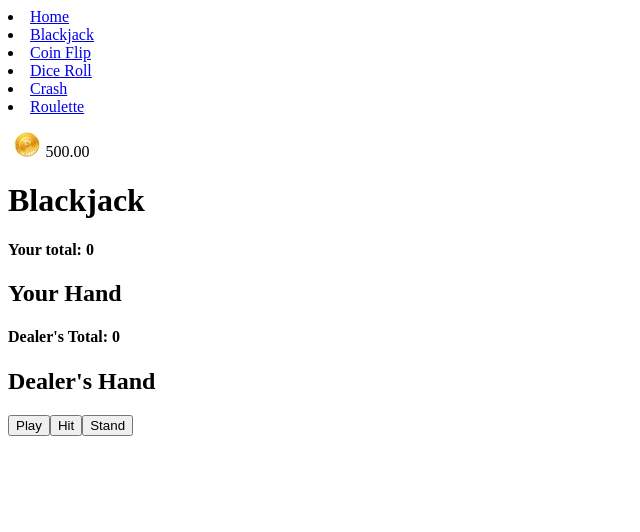
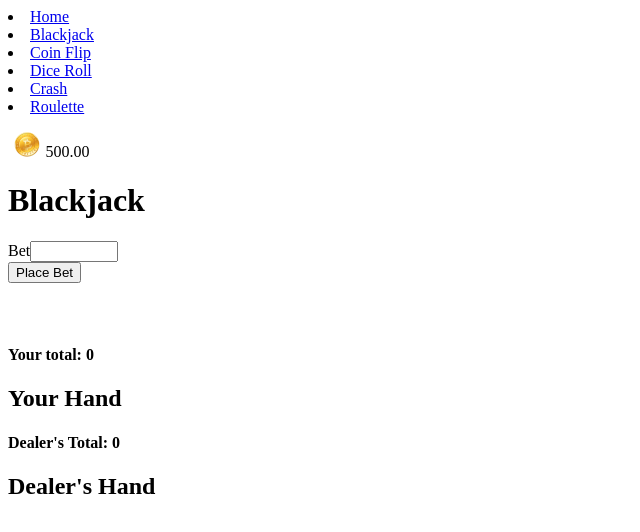
Before and after one commit to JeremyPersing/casino, a React (Create React App) app: page /blackjack in a window 1280 px wide. Shown: the top 532 px of the page, without its empty margins (0-640 px from the left). Built offline with nearby package versions, Linux system fonts and the light colour scheme.

Commit message:
Added betting system to the rest of the games

```diff
--- a/src/components/Blackjack.js
+++ b/src/components/Blackjack.js
@@ -8,9 +8,27 @@ const Blackjack = (props) => {
     const suits = ['C', 'D', 'H', 'S']; // Array for the suits of cards
     const tens = ['10', 'J', 'Q', 'K']; // Array for cards that hold a value of 10
 
-    const play = () => {
+    const play = (event) => {
+        // Doesn't reload page
+        event.preventDefault();
+        document.getElementById('playBlackjack').style = 'visibility: visible';
+        document.getElementById('betButton').style = 'visibility: hidden';
+
+        // Deduct the amount of coins wagered from the total amount of coins
+        let currCoins = props.coins - props.wager;
+        props.setCoins(currCoins);
+    }
+
+    const handleWagerChange = (event) => {
+        props.setWager(event.target.value);
+    }
+
+    const playBlackJack = () => {
         let playButton = document.getElementById('playBlackjack');
-        playButton.style = 'visibility: hidden'  // Remove the play button
+        // Remove the play button
+        playButton.style = 'visibility: hidden'
+        // Display the Hit and Stand Buttons
+        document.getElementById('hitAndStand').style = 'visibility: visible';
         initialDeal();
     }
 
@@ -71,8 +89,7 @@ const Blackjack = (props) => {
             }
             else if (total > 21) {
                 setTimeout(() => {
-                    alert('You bust');
-                    playAgain();
+                    setTimeout(() => {playAgain()}, 1000);
                 }, 100);
             }
         }, 100)
@@ -80,7 +97,6 @@ const Blackjack = (props) => {
 
     // Function that ends the game and reveals the dealer's total
     const stand = () => {
-        console.log('In stand: ' + userTotal)
         dealerTotal(userTotal); // Determine the dealer's total
     }
 
@@ -131,38 +147,30 @@ const Blackjack = (props) => {
     }
 
     const compareTotals = (playerTotal, dealerTotal) => {
-        console.log('User Total: ' + playerTotal);
-        console.log('Comp Total: ' + dealerTotal);
         // The user has 21 and the dealer does not
         if (playerTotal === 21 && dealerTotal !== 21) {
-            alert('You won user has 21 and the dealer does not');
+            props.setCoins(props.coins + (props.wager * 2.5));
         }
         // Both the user and dealer have the same total
         else if (playerTotal === dealerTotal) {
-            alert('Tie');
-        }
-        // The user busted
-        else if (playerTotal > 21) {
-            alert('You lost user busted');
+            // Need to multiply by 1 otherwise js will read wager as a string and concatenate both
+            props.setCoins(props.coins + (props.wager * 1));
         }
         // The user has a total under 21 and a higher total than the dealer
         else if (playerTotal < 21 && playerTotal > dealerTotal) {
-            alert('You won user has a total under 21 and a higher total than the dealer');
-        }
-        // The user has a total under 21 and a lower total than the dealer
-        else if (dealerTotal <= 21 && playerTotal < dealerTotal) {
-            alert('You Lost user has a total under 21 and a lower total than the dealer');
+            props.setCoins(props.coins + (props.wager * 2));
         }
         // The user did not bust but the dealer did
         else if (playerTotal < 21 && dealerTotal > 21) {
-            alert('You won user did not bust but the dealer did');
+            props.setCoins(props.coins + (props.wager * 2));
         }
-        playAgain();
+        setTimeout(() => {playAgain()}, 2000);
     }
 
     const playAgain = () => {
-        let button = document.getElementById('playBlackjack');
-        button.style = 'visibility: visible';
+        document.getElementById('betButton').style = 'visibility: visible';
+        document.getElementById('buttonsDiv').style = 'visibility: hidden';
+        document.getElementById('hitAndStand').style = 'visibility: hidden';
         setUserTotal(0);  // Set user total to 0 for replays
         setCompTotal(0);  // Set comp total to 0 for replays
         setUserCardArr([]); // set users card to empty for replays
@@ -175,9 +183,7 @@ const Blackjack = (props) => {
 
         // Get the suit of the card
         let random = Math.floor(Math.random() * 4);
-        console.log(random);
         let cardSuit = suits[random];
-        console.log(cardSuit);
 
         // If num is ten it can be 10, J, Q, or K
         if (num === 10) {
@@ -192,7 +198,6 @@ const Blackjack = (props) => {
     const removeCards = () => {
         let playerCardDiv = document.getElementById('playerCards');
         while (playerCardDiv.childNodes.length > 0) {
-            console.log('childNodes.length: ' + playerCardDiv.childNodes.length);
             let currChildElement = playerCardDiv.childNodes[playerCardDiv.childNodes.length - 1];
             playerCardDiv.removeChild(currChildElement);
         }
@@ -203,9 +208,24 @@ const Blackjack = (props) => {
         }
     }
 
+
     return (
         <div>
             <h1>Blackjack</h1>
+            <form onSubmit={play}>
+                <div>
+                    <label>Bet</label>
+                    <input type='number'step='.01' min={.01} max={props.coins} required onChange={handleWagerChange} id='wager'></input>
+                </div>
+                <input id='betButton' type='submit' value='Place Bet'></input>
+            </form>
+            <div id='buttonsDiv' style={{visibility: 'hidden'}}>
+                <button id='playBlackjack' onClick={playBlackJack}>Play</button>
+                <div id='hitAndStand' style={{visibility: 'hidden'}}>
+                    <button id='hitButton' onClick={hit}>Hit</button>
+                    <button id='stand' onClick={stand}>Stand</button>
+                </div>
+            </div>
             <div>
                 <h4>Your total: {userTotal}</h4>
                 <h2>Your Hand</h2>
@@ -217,10 +237,6 @@ const Blackjack = (props) => {
                 <div id='dealerCards'></div>
             </div>
 
-            <button id='playBlackjack' onClick={play}>Play</button>
-            <button id='hitButton' onClick={hit}>Hit</button>
-            <button id='stand' onClick={stand}>Stand</button>
-
         </div>
     )
 }
--- a/src/components/Coinflip.js
+++ b/src/components/Coinflip.js
@@ -10,11 +10,7 @@ const Coinflip = (props) => {
             let result = props.wager * 2;
 
             let endResult = props.coins + result;
-            console.log(endResult)
             props.setCoins(endResult);
-        }
-        else {
-            console.log('Better luck next time')
         }
     }
 
@@ -24,7 +20,6 @@ const Coinflip = (props) => {
         let doc = document.getElementById('outcome');
         // Generate a random number between 0 and 1
         let random = Math.floor(Math.random() * 2);
-        console.log(random)
         // If the random number is 0 display heads
         if (random === 0) {
             doc.innerHTML = `<img src=${process.env.PUBLIC_URL + '/images/Coins/heads.png'} class='animate-coin' height='200px' alt='heads'></img>`;
@@ -44,16 +39,10 @@ const Coinflip = (props) => {
         // Deduct the amount of coins wagered from the total amount of coins
         let currCoins = props.coins - props.wager;
 
-        // Only all the user to play if they have enough coins
-        if (currCoins >= 0) {
-            document.getElementById('betButton').style = 'visibility: hidden';
-            props.setCoins(currCoins);
-            // Change the buttons to visible
-            document.getElementById('buttonsDiv').style = 'visibility: visible';
-        }
-        else {
-            alert('You need some more coins')
-        }
+        document.getElementById('betButton').style = 'visibility: hidden';
+        props.setCoins(currCoins);
+        // Change the buttons to visible
+        document.getElementById('buttonsDiv').style = 'visibility: visible';
     }
 
     const handleWagerChange = (event) => {
--- a/src/components/Crash.js
+++ b/src/components/Crash.js
@@ -39,18 +39,15 @@ const Crash = (props) => {
         // Deduct the amount of coins wagered from the total amount of coins
         let currCoins = props.coins - props.wager;
 
-        // Only all the user to play if they have enough coins
-        if (currCoins >= 0) {
+
         props.setCoins(currCoins);
         // Gets a random number
         let random = createRandomNumbers();
         // Load the chart
         createChart(random);
         decideGame(userBet, random);
-        }
-        else {
-            alert('You cannot bet that many coins');
-        }
+
+
     }
 
     // Function that get's the user's bet from the input
@@ -70,7 +67,7 @@ const Crash = (props) => {
         randomMultiplier = Number(randomMultiplier);
         usersPick = Number(usersPick);
 
-        setRMultipler(randomMultiplier);
+        setRMultipler(parseFloat(randomMultiplier).toFixed(2));
         if (usersPick <= randomMultiplier) {
             let result = (props.coins - props.wager) + (props.wager * userBet);
             setTimeout(() => {props.setCoins(result)}, 2000);
@@ -124,7 +121,6 @@ const Crash = (props) => {
 
         chart.setTimeout(randomValue, 800)
 
-        console.log('Mult factor in create chart ' + multFactor);
         function randomValue() {
             hand.showValue(multFactor, 1000, am4core.ease.cubicOut);
         }
--- a/src/components/Dice.js
+++ b/src/components/Dice.js
@@ -13,6 +13,22 @@ class Dice extends Component {
         this.compareSingle = this.compareSingle.bind(this);
         this.rollDoneCallback = this.rollDoneCallback.bind(this);
         this.compareBroad = this.compareBroad.bind(this);
+        this.handleWagerChange = this.handleWagerChange.bind(this);
+        this.play = this.play.bind(this);
+    }
+
+    handleWagerChange(event) {
+        this.props.setWager(event.target.value);
+    }
+
+    play(event) {
+        event.preventDefault();
+        // Make play buttons visible and make bet button invisible
+        document.getElementById('buttonsDiv').style = 'visibility: visible';
+        document.getElementById('betButton').style = 'visibility: hidden';
+        // Deduct current bet from current amount of coins
+        let currCoins = this.props.coins - this.props.wager;
+        this.props.setCoins(currCoins);
     }
 
     // Rolls the dice
@@ -27,6 +43,9 @@ class Dice extends Component {
 
     // Compares when the player made a bet on a single number
     compareSingle(num) {
+        // Make play buttons invisible and make bet button visible
+        document.getElementById('buttonsDiv').style = 'visibility: hidden';
+        document.getElementById('betButton').style = 'visibility: visible';
         this.rollAll();
         // Set the timeout to allow for the rolledNum state to be set
         setTimeout(() => {this.determineOutcome1(this.state.rolledNum, num)}, 1000);
@@ -34,18 +53,17 @@ class Dice extends Component {
 
     // Determines the outcome on a single number bet
     determineOutcome1(rolledNum, guessedNum) {
-        console.log('Guessed: ' + guessedNum);
-        console.log('Rolled: ' + rolledNum);
         if (rolledNum === guessedNum) {
-            console.log('You Win, x6 profit')
-        }
-        else {
-            console.log('You lose');
+            this.props.setCoins(this.props.coins + (this.props.wager * 6))
         }
     }
 
     // Compares when the player made a 50/50 bet
     compareBroad(num) {
+        // Make play buttons invisible and make bet button visible
+        document.getElementById('buttonsDiv').style = 'visibility: hidden';
+        document.getElementById('betButton').style = 'visibility: visible';
+
         this.rollAll();
         // Set the timeout to allow for the rolledNum state to be set
         setTimeout(() => {this.determineOutcome2(this.state.rolledNum, num)}, 1000);
@@ -53,13 +71,8 @@ class Dice extends Component {
 
     // Determines the outcome on a 50/50 bet
     determineOutcome2(rolledNum, guessedNum) {
-        console.log("Rolled: " + rolledNum);
-        console.log('Guessed: ' + guessedNum);
         if ((rolledNum <= 3 && guessedNum === 3) || (rolledNum >= 4 && guessedNum === 4)) {
-            console.log('You win 2x')
-        }
-        else {
-            console.log("You lose");
+            this.props.setCoins(this.props.coins + (this.props.wager * 2))
         }
 
     }
@@ -79,6 +92,12 @@ class Dice extends Component {
               disableIndividual={true}
               rollTime={1}
             />
+            <form onSubmit={this.play}>
+                <label>Bet</label>
+                <input type='number' step='.01' min='.01' max={this.props.coins} onChange={this.handleWagerChange}></input>
+                <input id='betButton' type='submit' value='Place Bet'></input>
+            </form>
+            <div id='buttonsDiv' style={{visibility:'hidden'}}>
                 <button onClick={() => {this.compareSingle(1)}}>1</button>
                 <button onClick={() => {this.compareSingle(2)}}>2</button>
                 <button onClick={() => {this.compareSingle(3)}}>3</button>
@@ -88,6 +107,7 @@ class Dice extends Component {
                 <button onClick={() => {this.compareBroad(3)}}>3 or lower</button>
                 <button onClick={() => {this.compareBroad(4)}}>4 or higher</button>
             </div>
+          </div>
         )
       }
 }
--- a/src/components/Roulette.js
+++ b/src/components/Roulette.js
@@ -6,6 +6,20 @@ const Roulette = (props) => {
     const [mustSpin, setMustSpin] = useState(false);
     const [prizeNumber, setPrizeNumber] = useState(0);
 
+
+    const play = (event) => {
+        // Doesn't reload page
+        event.preventDefault();
+        document.getElementById('buttonsDiv').style = 'visibility: visible';
+        document.getElementById('betButton').style = 'visibility: hidden';
+        // Deduct the amount of coins wagered from the total amount of coins
+        let currCoins = props.coins - props.wager;
+        props.setCoins(currCoins);
+    }
+
+    const handleWagerChange = (event) => {
+        props.setWager(event.target.value);
+    }
 
     const data = [
         { option: '0', style: { backgroundColor: 'Green', textColor: 'white'}},
@@ -57,16 +71,13 @@ const Roulette = (props) => {
 
         if (userPick === winningColor) {
             // Green multiplier = x13
-            if (winningColor === 'Green') {
-                console.log('You won 13x');
+            if (winningColor === 'GREEN') {
+                setTimeout(() => {props.setCoins(props.coins + (props.wager * 13))}, 11250);
             }
             // Red and black multiplier = x2
             else {
-                console.log('You won 2x')
+                setTimeout(() => {props.setCoins(props.coins + (props.wager * 2))}, 11250);
             }
-        }
-        else {
-            console.log('lost');
         }
     }
 
@@ -75,9 +86,10 @@ const Roulette = (props) => {
     const handleSpinClick = (event) => {
         // Only allow a spin if the wheel is not currently spinning
         if (mustSpin === false) {
+            document.getElementById('buttonsDiv').style = 'visibility: hidden';
+            document.getElementById('betButton').style = 'visibility: visible';
             // Assign the user's color pick to bet state
             let userPick = event.target.value;
-            console.log('Users Pick: ' + userPick);
             setBetState(userPick);
 
             // Generate a random number between 0 and 36
@@ -87,16 +99,12 @@ const Roulette = (props) => {
             // Set the new prize color
             let color = data[newPrizeNumber].style.backgroundColor;
 
-            console.log('Winning color: ' + color);
             // Determine the outcome of the spin
             determineOutcome(color, userPick);
 
             setMustSpin(true);
         }
     }
-
-
-
 
     return(
         <div>
@@ -109,10 +117,19 @@ const Roulette = (props) => {
                 setMustSpin(false);
             }}
             ></Wheel>
-            <p>Your Color: {betState}</p>
-            <button value='Red' onClick={handleSpinClick}>Red (x2)</button>
-            <button value='Black' onClick={handleSpinClick}>Black (x2)</button>
-            <button value='Green' onClick={handleSpinClick}>Green (x13)</button>
+             <form onSubmit={play}>
+                <div>
+                    <label>Bet</label>
+                    <input type='number'step='.01' min={.01} max={props.coins} required onChange={handleWagerChange} id='wager'></input>
+                </div>
+                <input id='betButton' type='submit' value='Place Bet'></input>
+            </form>
+            <div id='buttonsDiv' style={{visibility: 'hidden'}}>
+                <p>Your Color: {betState}</p>
+                <button value='Red' onClick={handleSpinClick}>Red (x2)</button>
+                <button value='Black' onClick={handleSpinClick}>Black (x2)</button>
+                <button value='Green' onClick={handleSpinClick}>Green (x13)</button>
+            </div>
         </div>
     )
 }
```
Also changed, not shown: 1 other file (tests, documents, lock files or other folders). Lines whose indentation alone changed are shown as unchanged.
